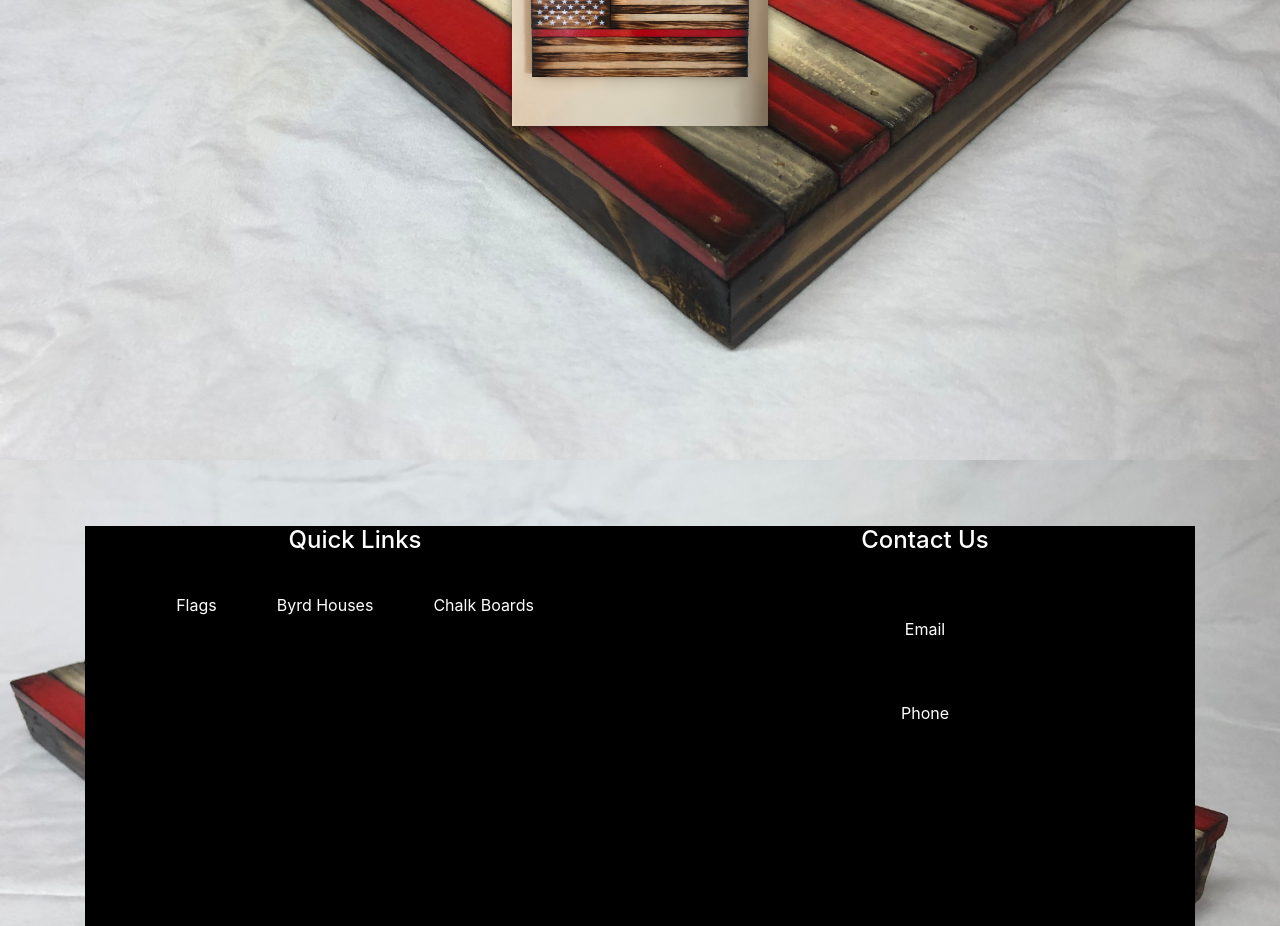
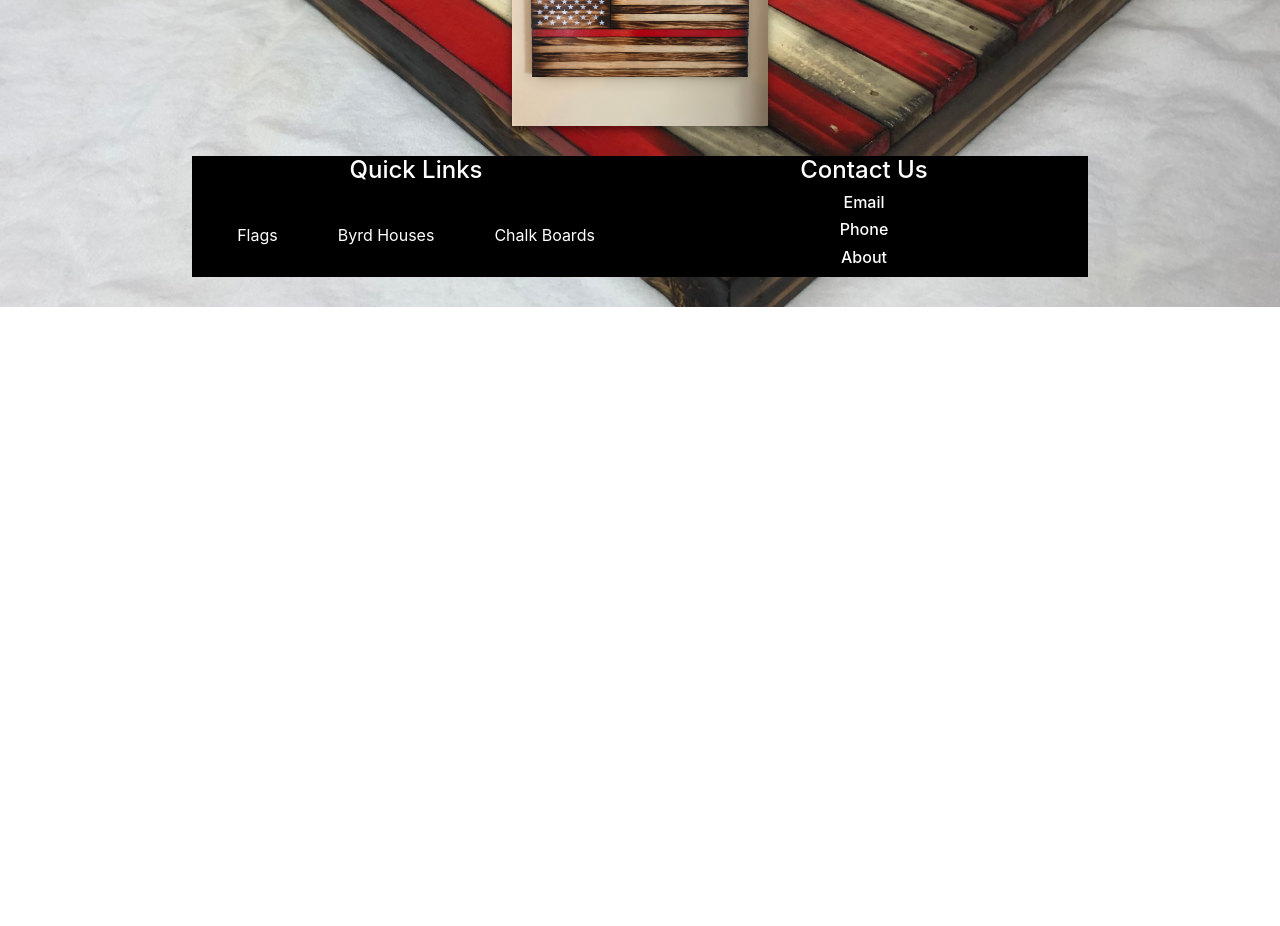
Before and after one commit to GMorse19/rustic, a React (Create React App) app: page / in a window 1280 px wide. Shown: the part 3380-4306 px from the top of the page. After the commit the page ends 3687 px from the top, so only its background shows below. Built offline with nearby package versions, Linux system fonts and the light colour scheme.

Commit message:
Bootstrap spacing!

```diff
--- a/src/App.js
+++ b/src/App.js
@@ -5,6 +5,7 @@ import { ParallaxProvider } from 'react-scroll-parallax';
 import './App.scss';
 
 import Header from './Header/Header'
+import Footer from './Footer/Footer'
 import ShopPage from './ShopPage/ShopPage'
 import HomePage from './HomePage/HomePage'
 import ContactPage from './ContactPage/ContactPage'
@@ -26,6 +27,7 @@ function App() {
                 <ContactPage />
               )} />
           </div>
+        <Footer />
       </div>
       </ParallaxProvider>
     </BrowserRouter>
--- a/src/ContactPage/ContactPage.scss
+++ b/src/ContactPage/ContactPage.scss
@@ -1,9 +1,6 @@
-// a {
-//   display: block;
-// }
 .contact-div {
   background-color: #000;
-  height: 400px;
+  height: 200px;
   // margin-bottom: 40px;
   margin-top: 400px;
 }
--- /dev/null
+++ b/src/Footer/Footer.js
@@ -0,0 +1,32 @@
+import React from 'react'
+
+import { Container, Row, Col } from 'react-bootstrap'
+
+import './Footer.scss'
+
+const Footer = () => (
+    <div className='footer'>
+    <Container className='footer-container'>
+    <div className=''>
+      <Row>
+        <Col>
+            <h4>Quick Links</h4>
+            <a href='/'>Flags</a>
+            <a href='/'>Byrd Houses</a>
+            <a href='/'>Chalk Boards</a>
+        </Col>
+        <Col>
+        <div className='spacing'>
+            <h4 className=''>Contact Us</h4>
+            <h6><a className='spacing' href='/'>Email</a></h6>
+            <h6><a className='spacing' href='/'>Phone</a></h6>
+            <h6><a className='spacing' href='/'>About</a></h6>
+        </div>
+        </Col>
+      </Row>
+      </div>
+    </Container>
+    </div>
+)
+
+export default Footer;
--- /dev/null
+++ b/src/Footer/Footer.scss
@@ -0,0 +1,14 @@
+.footer {
+  color: #FFF;
+  padding: 30px;
+}
+
+.footer-container {
+  background-color: #000;
+  width: 70vw;
+}
+
+.spacing {
+  margin: 0px !important;
+  padding: 0px !important;
+}
--- a/src/HomePage/HomePage.js
+++ b/src/HomePage/HomePage.js
@@ -4,7 +4,7 @@ import { Parallax } from 'react-scroll-parallax'
 import { Container, Row, Col } from 'react-bootstrap'
 
 import ShopPage from '../ShopPage/ShopPage'
-import ContactPage from '../ContactPage/ContactPage'
+// import ContactPage from '../ContactPage/ContactPage'
 
 import './HomePage.scss'
 
@@ -28,7 +28,6 @@ const HomePage = () => (
   </Container>
   </div>
     <ShopPage />
-    <ContactPage />
   </div>
 )
 
```
Lines whose indentation alone changed are shown as unchanged.
